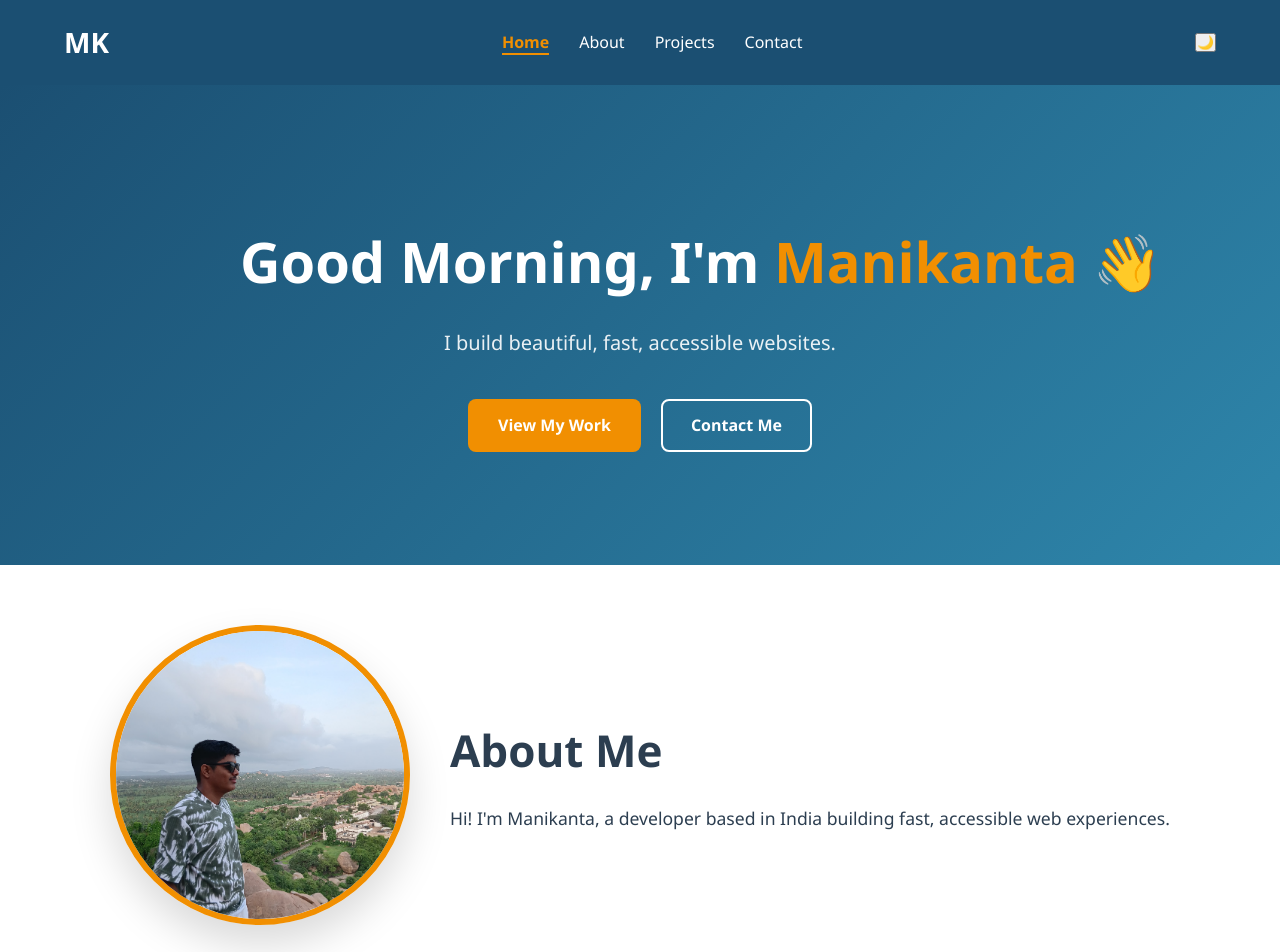
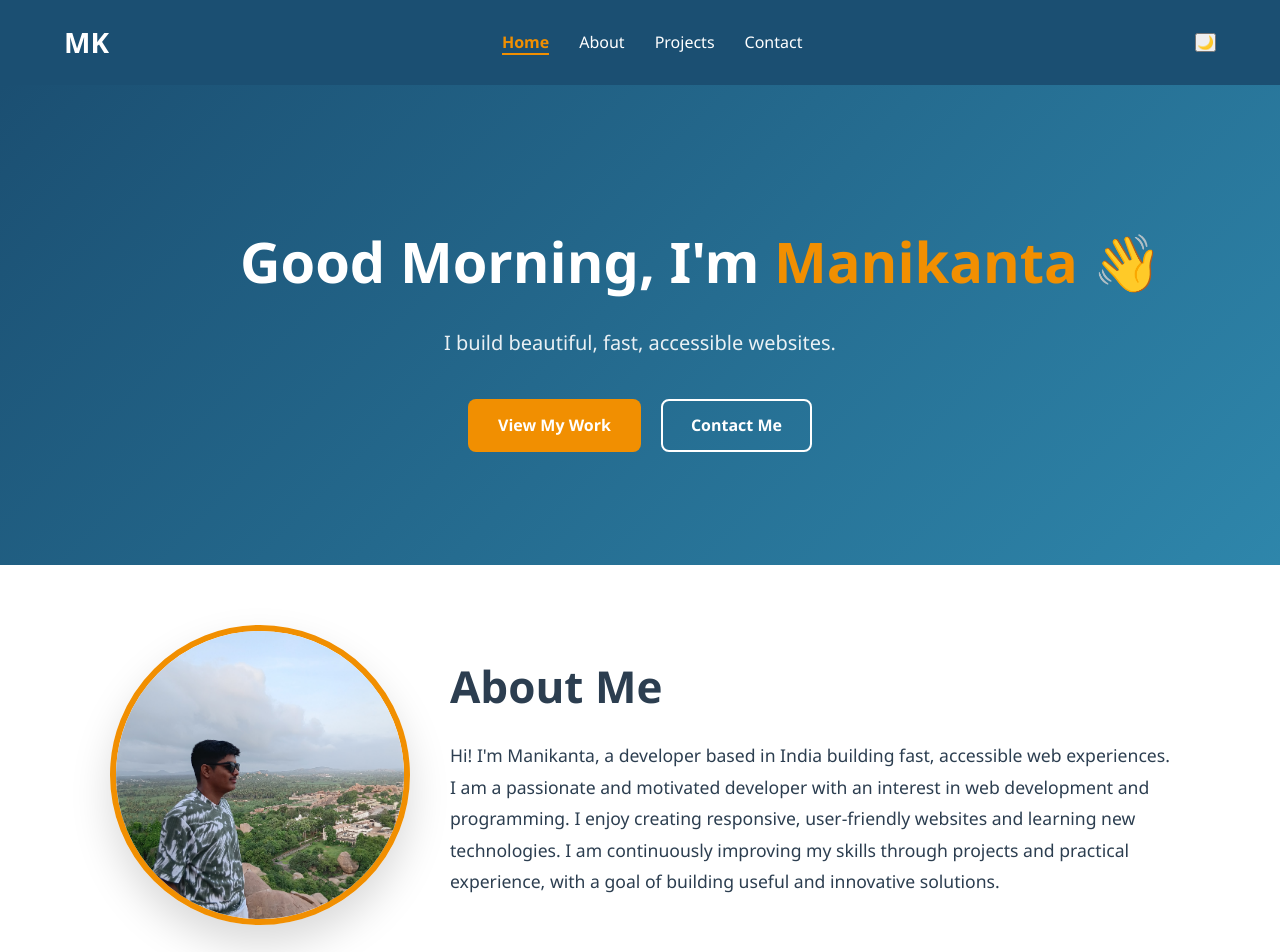
Before and after one commit to Manikantakardalli/React-portfolio, a React (Vite) app: page / in a window 1280 px wide. Shown: the top 952 px of the page. Built offline with nearby package versions, Linux system fonts and the light colour scheme.

Commit message:
Day15_Changes

```diff
--- a/src/components/AboutSection/AboutSection.jsx
+++ b/src/components/AboutSection/AboutSection.jsx
@@ -10,6 +10,7 @@ function AboutSection() {
         <div className='about-copy'>
           <h1>About Me</h1>
           <p>Hi! I'm Manikanta, a developer based in India building fast, accessible web experiences.</p>
+          <p>I am a passionate and motivated developer with an interest in web development and programming. I enjoy creating responsive, user-friendly websites and learning new technologies. I am continuously improving my skills through projects and practical experience, with a goal of building useful and innovative solutions.</p>
         </div>
       </div>
     </section>
```
